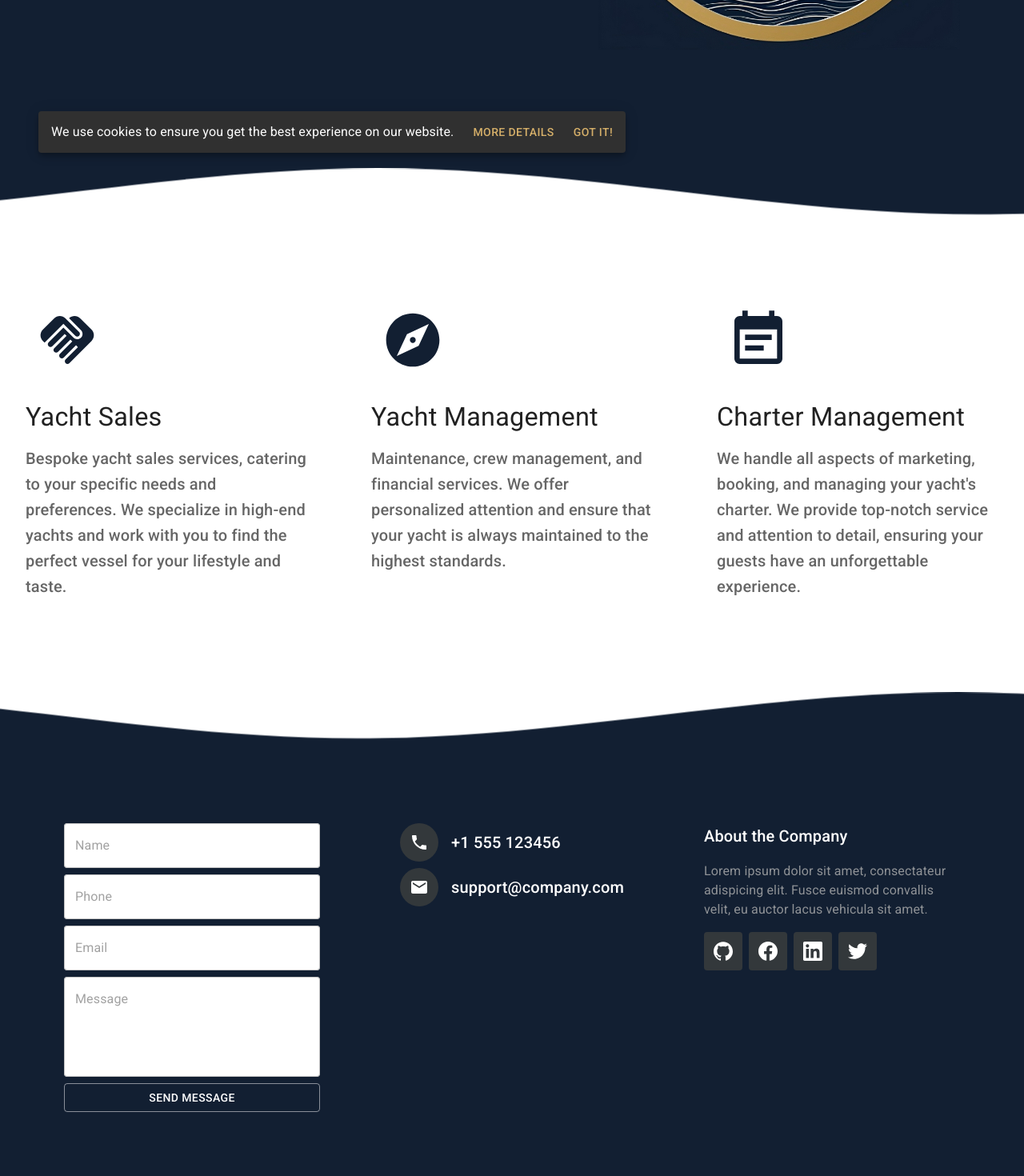
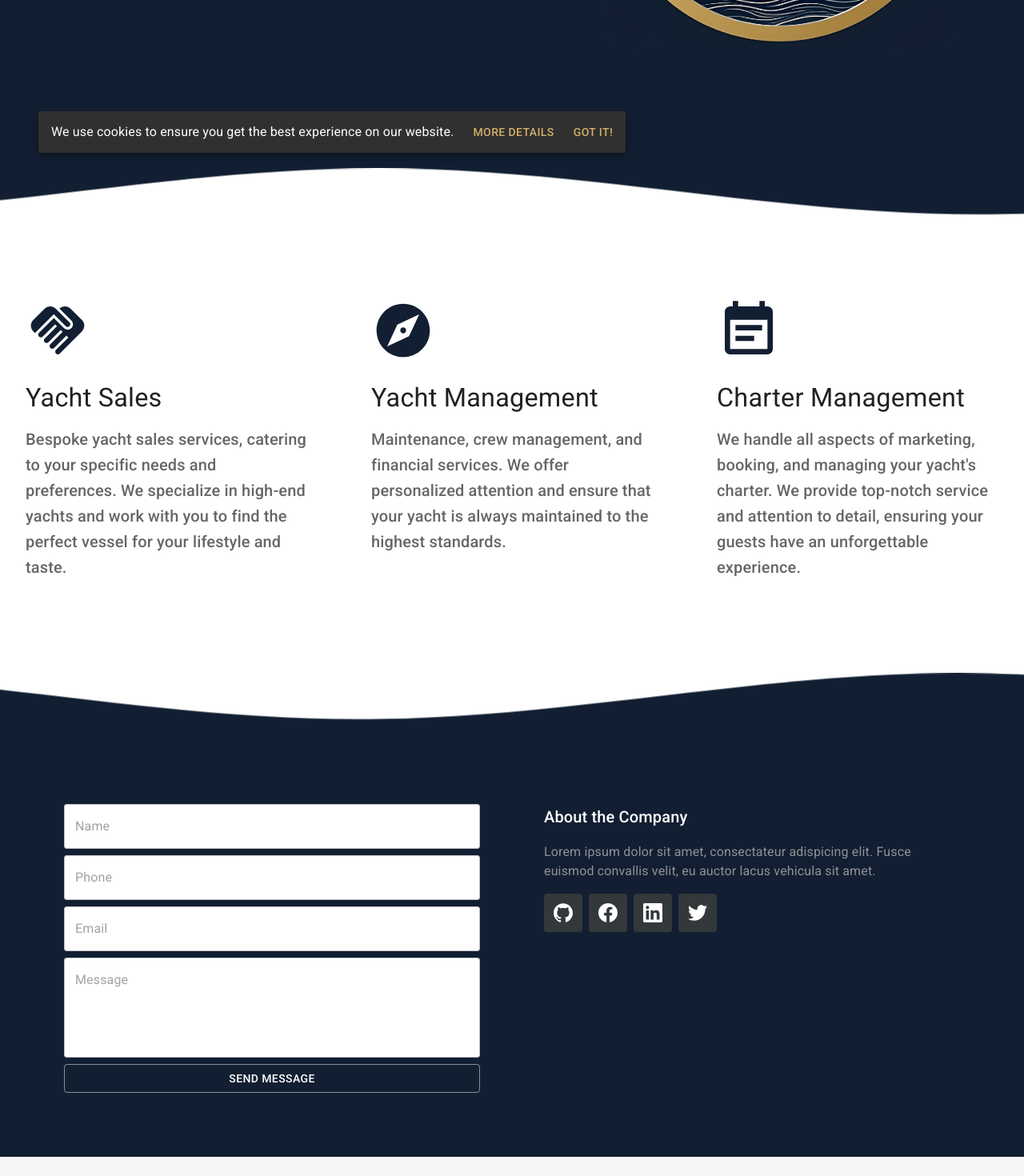
Before and after one commit to bezgolovyponch/brokerage, a React (Create React App) app: page / in a window 1280 px wide. Shown: the part 585-2055 px from the top of the page at 80% size. After the commit the page ends 2031 px from the top, so only its background shows below. Built offline with nearby package versions, Linux system fonts and the light colour scheme; a web font is replaced by a local one.

Commit message:
media screen fixed

```diff
--- a/src/GlobalStyles.js
+++ b/src/GlobalStyles.js
@@ -45,7 +45,10 @@ const styles = theme => ({
         maxWidth: 720
       },
       [theme.breakpoints.up("lg")]: {
-        maxWidth: 1170
+        maxWidth: 1000
+      },
+      [theme.breakpoints.up("xl")]: {
+        maxWidth: 1370
       }
     },
     ".row": {
--- a/src/logged_out/components/home/FeatureCard.js
+++ b/src/logged_out/components/home/FeatureCard.js
@@ -49,7 +49,7 @@ function FeatureCard(props) {
           color: color,
           backgroundColor: "none", /* shadeColor(color, 0.5), */
 
-          padding: 12,
+          padding: 0,
         }}
       >
         {Icon}
--- a/src/logged_out/components/home/HeadSection.js
+++ b/src/logged_out/components/home/HeadSection.js
@@ -25,7 +25,7 @@ const styles = (theme) => ({
       paddingTop: theme.spacing(2),
       paddingBottom: theme.spacing(2),
     },
-    [theme.breakpoints.down("sm")]: {
+    [theme.breakpoints.down("md")]: {
       width: "100%",
     },
   },
--- a/src/theme.js
+++ b/src/theme.js
@@ -16,8 +16,8 @@ const borderColor = "rgba(0, 0, 0, 0.13)";
 
 // breakpoints
 const xl = 1920;
-const lg = 1280;
-const md = 960;
+const lg = 1000;
+const md = 1000;
 const sm = 600;
 const xs = 0;
 
```
